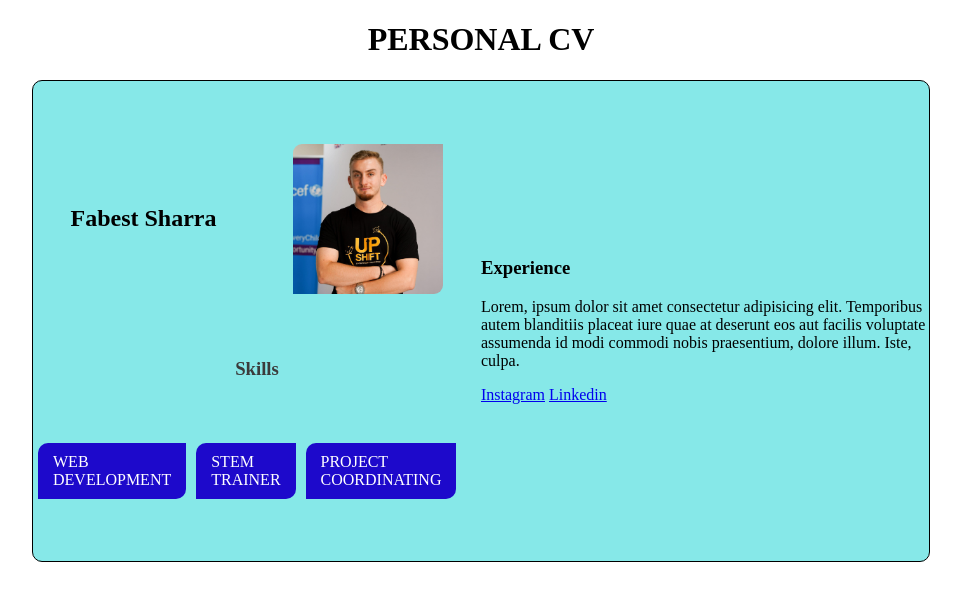
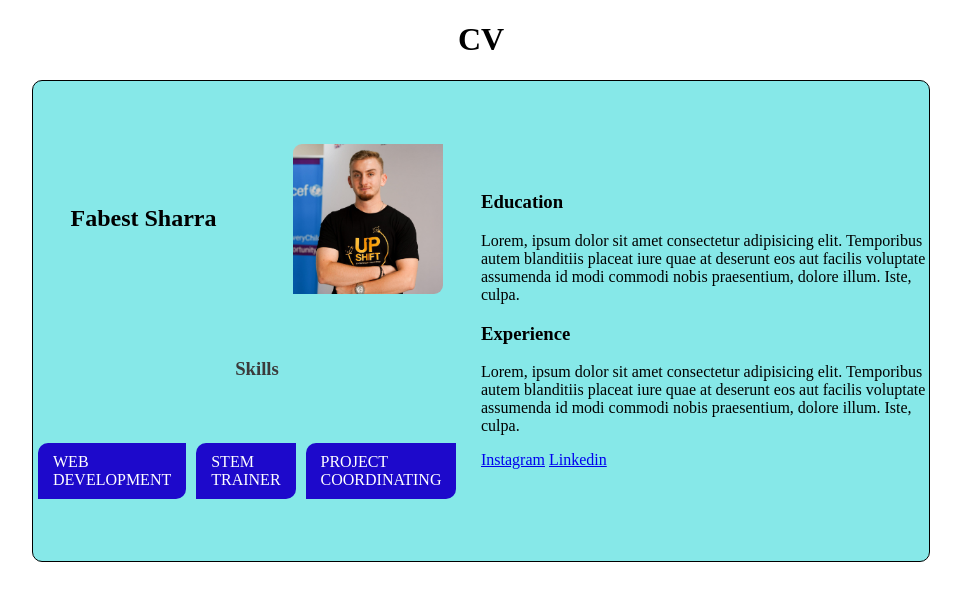
Before and after one commit to fabestsh/Laborator-Web, a plain HTML site: page cv.html in a window 1280 px wide. Shown: the whole page, without its empty margins (159-1120 px from the left). Drawn offline with Linux system fonts and the light colour scheme.

Commit message:
Added Education

```diff
--- a/cv.html
+++ b/cv.html
@@ -7,7 +7,7 @@
     <link rel="stylesheet" href="style.css" />
   </head>
   <body>
-    <h1 style="text-align: center">PERSONAL CV</h1>
+    <h1 style="text-align: center">CV</h1>
     <section id="cv">
       <div class="profile">
         <div class="name">
@@ -22,6 +22,15 @@
         </div>
       </div>
       <div class="desc">
+        <div class="edu">
+          <h3>Education</h3>
+          <p>
+            Lorem, ipsum dolor sit amet consectetur adipisicing elit. Temporibus
+            autem blanditiis placeat iure quae at deserunt eos aut facilis
+            voluptate assumenda id modi commodi nobis praesentium, dolore illum.
+            Iste, culpa.
+          </p>
+        </div>
         <div class="exp">
           <h3>Experience</h3>
           <p>
```
